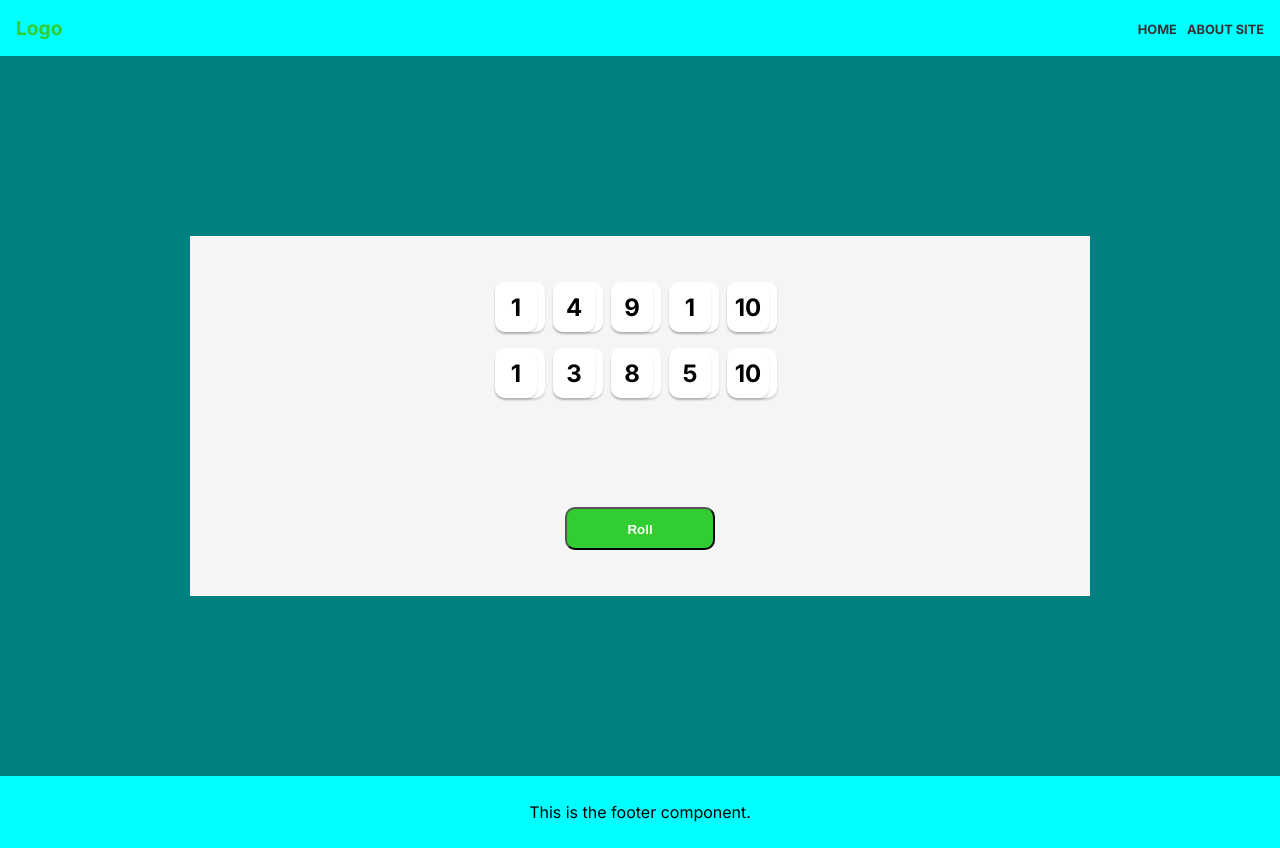
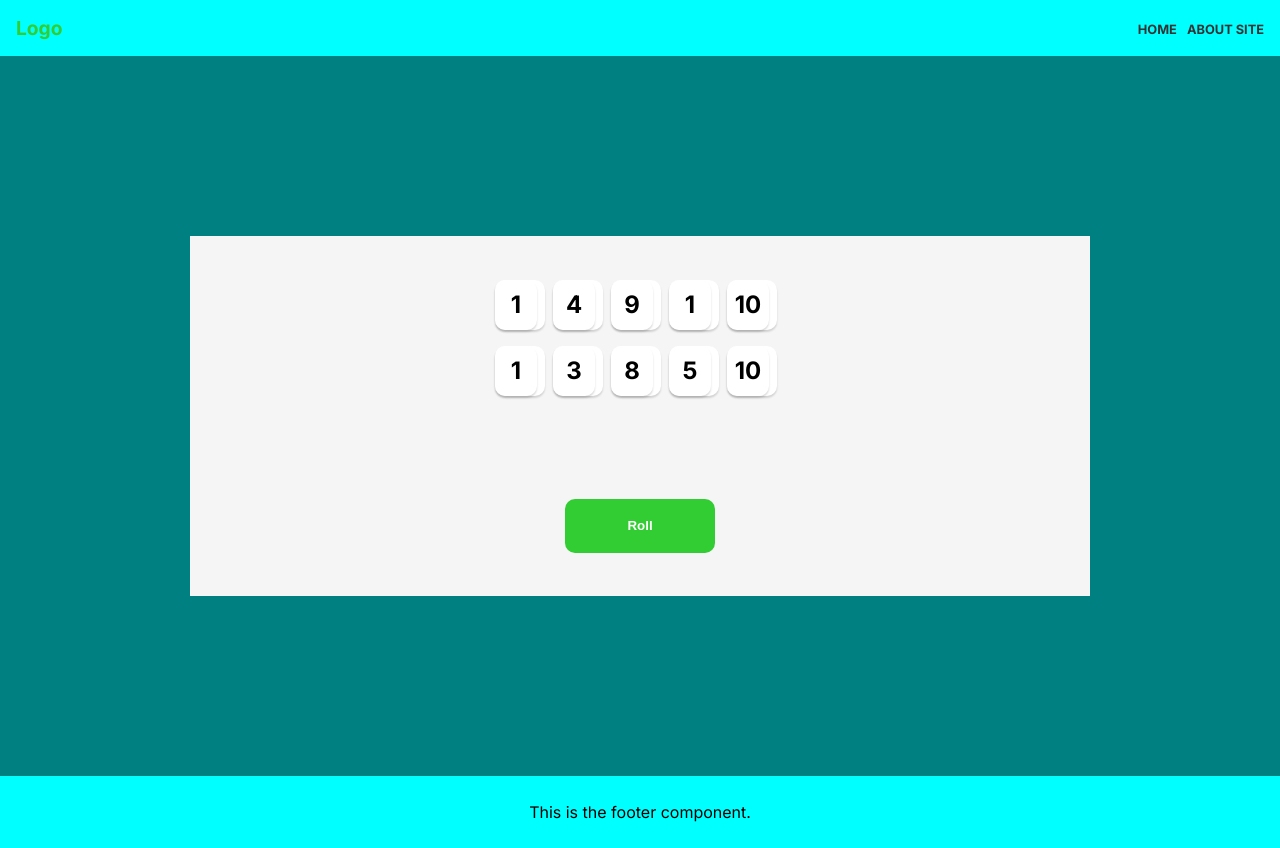
Before and after one commit to Walterhart/tenzies-game, a Next.js app in the folder tenzies/: page / in a window 1280 px wide. Built offline with nearby package versions, Linux system fonts and the light colour scheme.

Commit message:
Edit css of button

```diff
--- a/tenzies/src/styles/page.module.css
+++ b/tenzies/src/styles/page.module.css
@@ -32,7 +32,7 @@
   margin-bottom: 1rem;
 }
 
- .dice--box {
+.dice--box {
   height: 50px;
   width: 50px;
   box-shadow: 0px 2px 2px rgba(0, 0, 0, 0.15);
@@ -42,17 +42,20 @@
   align-items: center;
   cursor: pointer;
   background-color: white;
-   margin-right: 0.5rem;
+  margin-right: 0.5rem;
 }
 
-.dice--font{
+.dice--font {
   font-size: 2rem;
 }
 
-.reRoll--btn{
+.reRoll--btn {
   max-width: 150px;
+  max-height: 60px;
+  min-height: 40px;
+  border: none;
   width: 40%;
-  height: 12%;
+  height: 15%;
   padding: 1em;
   border-radius: 10px;
   color: white;
@@ -60,3 +63,8 @@
   background-color: limegreen;
   cursor: pointer;
 }
+
+.reRoll--btn:active {
+  background-color: teal;
+  box-shadow: inset 0 0 10px rgba(0, 0, 0, 0.7);
+}
```
